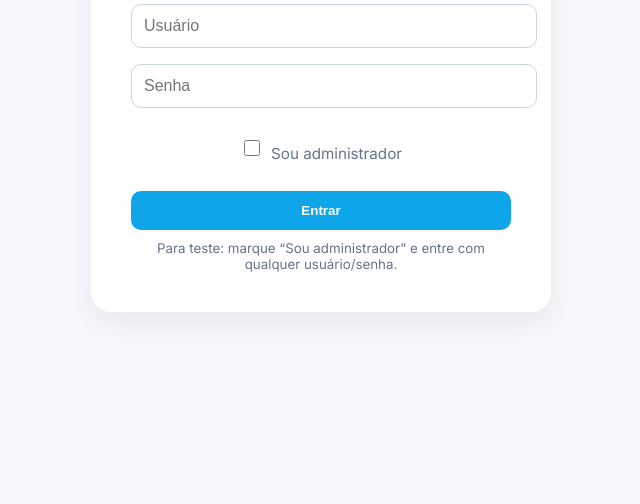
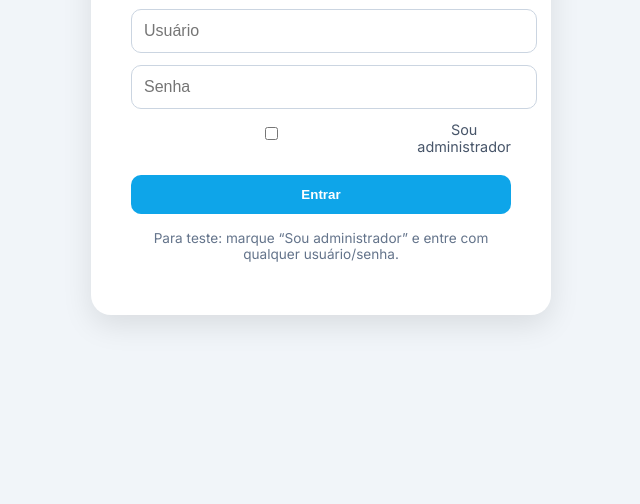
Before and after one commit to GustavoGueiro/projeto-loja-religiosa, a website: page login.html in a window 1280 px wide. Shown: the part 296-800 px from the top of the page, without its empty margins (319-959 px from the left). Drawn offline with Linux system fonts and the light colour scheme.

Commit message:
fix: corrige redirecionamento do login no GitHub Pages

```diff
--- a/login.html
+++ b/login.html
@@ -4,43 +4,33 @@
   <meta charset="UTF-8" />
   <meta name="viewport" content="width=device-width, initial-scale=1.0" />
   <title>Login | Loja Religiosa</title>
-  <link href="https://fonts.googleapis.com/css2?family=Inter:wght@400;600;700&display=swap" rel="stylesheet">
+  <link href="https://fonts.googleapis.com/css2?family=Inter:wght@400;500;600&display=swap" rel="stylesheet" />
   <style>
-    :root {
-      --bg: #f6f7fb;
-      --card: #ffffff;
-      --text: #0f172a;
-      --muted: #64748b;
-      --primary: #0ea5e9;
-      --shadow: 0 10px 25px rgba(2, 6, 23, .06);
-      --radius: 20px;
-    }
-
     body {
-      background: var(--bg);
+      margin: 0;
+      height: 100vh;
+      display: flex;
+      align-items: center;
+      justify-content: center;
+      background: #f1f5f9;
       font-family: "Inter", sans-serif;
-      display: flex;
-      justify-content: center;
-      align-items: center;
-      height: 100vh;
-      margin: 0;
-      color: var(--text);
+      color: #0f172a;
     }
 
     .login-box {
-      background: var(--card);
+      background: white;
       padding: 40px;
-      border-radius: var(--radius);
-      box-shadow: var(--shadow);
+      border-radius: 20px;
+      box-shadow: 0 10px 30px rgba(0, 0, 0, .1);
       width: 100%;
       max-width: 380px;
       text-align: center;
     }
 
     h1 {
-      margin-bottom: 20px;
+      margin-bottom: 28px;
       font-size: 1.6rem;
-      font-weight: 700;
+      color: #0ea5e9;
     }
 
     input {
@@ -48,93 +38,84 @@
       padding: 12px;
       border: 1px solid #cbd5e1;
       border-radius: 10px;
-      margin-bottom: 16px;
+      margin-bottom: 12px;
       font-size: 1rem;
+      outline: none;
     }
 
-    .btn {
-      width: 100%;
-      background: var(--primary);
-      color: white;
-      border: none;
-      padding: 12px;
-      border-radius: 10px;
-      font-weight: 700;
-      cursor: pointer;
-      transition: 0.2s ease;
+    input:focus {
+      border-color: #0ea5e9;
+      box-shadow: 0 0 0 2px rgba(14, 165, 233, 0.25);
     }
 
-    .btn:hover {
-      filter: brightness(.95);
+    label {
+      font-size: 0.9rem;
+      color: #475569;
+      display: flex;
+      align-items: center;
+      justify-content: flex-start;
+      gap: 6px;
+      margin-bottom: 20px;
     }
 
-    small {
-      color: var(--muted);
-      display: block;
-      margin-top: 10px;
-   }
-   .admin-check {
-  display: flex;
-  justify-content: center;
-  align-items: center;
-  margin: 12px 0 20px;
+    button {
+      width: 100%;
+      background: #0ea5e9;
+      color: white;
+      padding: 12px;
+      font-weight: 600;
+      border: none;
+      border-radius: 10px;
+      cursor: pointer;
+      transition: background 0.2s ease;
     }
 
-.admin-check label {
-  display: flex;
-  align-items: center;
-  gap: 8px;
-  color: #64748b;
-  font-size: 0.95rem;
-  cursor: pointer;
+    button:hover {
+      background: #0284c7;
     }
 
-.admin-check input[type="checkbox"] {
-  width: 16px;
-  height: 16px;
-  accent-color: #0ea5e9; /* cor azul igual ao botão */
-  cursor: pointer;
-  transform: translateY(1px);
+    p {
+      font-size: 0.85rem;
+      color: #64748b;
+      margin-top: 16px;
     }
-
   </style>
 </head>
 <body>
   <div class="login-box">
     <h1>✝ Loja Religiosa</h1>
 
-    <input type="text" id="usuario" placeholder="Usuário" />
-    <input type="password" id="senha" placeholder="Senha" />
+    <form id="formLogin">
+      <input type="text" id="usuario" placeholder="Usuário" required />
+      <input type="password" id="senha" placeholder="Senha" required />
 
-   <div class="admin-check">
-  <label for="isAdmin">
-    <input type="checkbox" id="isAdmin">
+      <label>
+        <input type="checkbox" id="souAdmin" />
         Sou administrador
       </label>
-</div>
 
+      <button type="submit">Entrar</button>
+    </form>
 
-    <button class="btn" id="entrar">Entrar</button>
-    <small>Para teste: marque “Sou administrador” e entre com qualquer usuário/senha.</small>
+    <p>Para teste: marque “Sou administrador” e entre com qualquer usuário/senha.</p>
   </div>
 
   <script>
-    document.getElementById("entrar").addEventListener("click", () => {
-      const usuario = document.getElementById("usuario").value.trim();
-      const senha = document.getElementById("senha").value.trim();
-      const isAdmin = document.getElementById("isAdmin").checked;
+    document.getElementById("formLogin").addEventListener("submit", (e) => {
+      e.preventDefault();
 
-      if (!usuario || !senha) {
-        alert("Preencha usuário e senha!");
-        return;
-      }
+      const usuario = document.getElementById("usuario").value || "Visitante";
+      const isAdmin = document.getElementById("souAdmin").checked;
 
-      // Simula autenticação
-      const role = isAdmin ? "admin" : "cliente";
       localStorage.setItem("usuario", usuario);
-      localStorage.setItem("role", role);
+      localStorage.setItem("role", isAdmin ? "admin" : "cliente");
 
-      window.location.href = "loja.html";
+      // Detecta se está rodando no GitHub Pages (em subpasta)
+      const pathParts = location.pathname.split("/").filter(Boolean);
+      const repo = pathParts.length > 0 ? `/${pathParts[0]}` : "";
+
+      // Caminho relativo seguro para o GitHub Pages
+      window.location.href = `${repo}/index.html`;
     });
   </script>
 </body>
```
Also changed, not shown: index.html (+3 -1 lines). Lines whose indentation alone changed are shown as unchanged.
